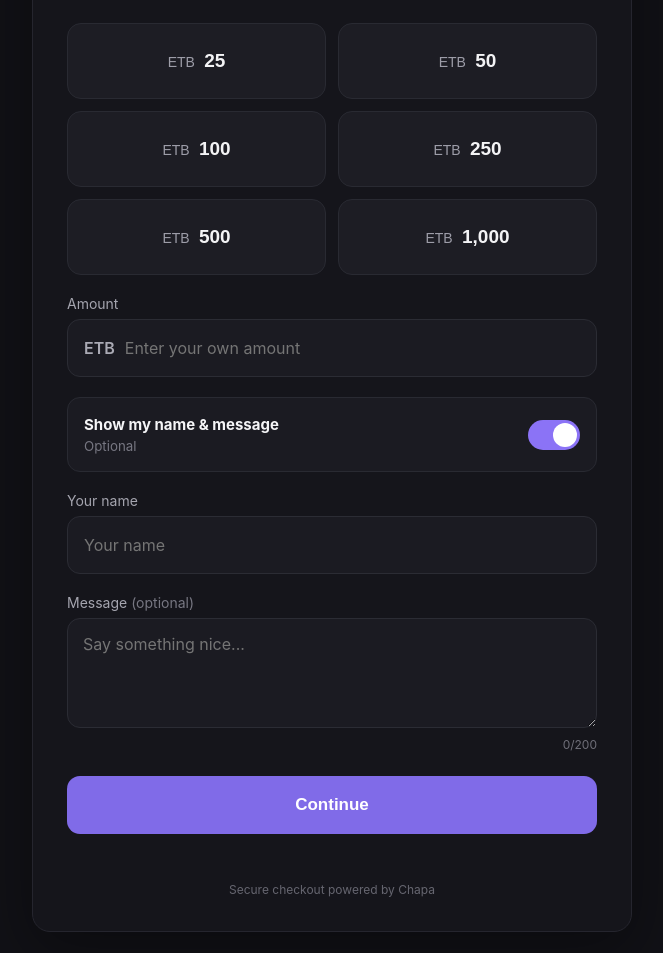
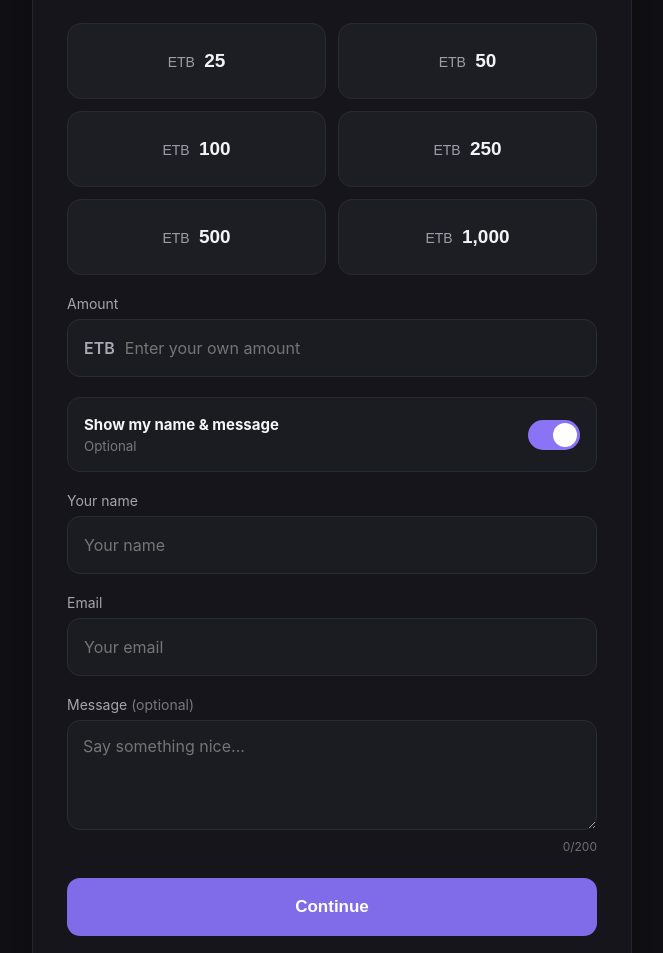
Before and after one commit to eliabebeyas7-beep/Eliyas_site1, a website: page public/index.html in a window 1280 px wide. Shown: the part 147-1100 px from the top of the page, without its empty margins (308-971 px from the left). Drawn offline with Linux system fonts and the light colour scheme.

Commit message:
Add email input field and update form submission

```diff
--- a/public/index.html
+++ b/public/index.html
@@ -41,13 +41,17 @@
       </div>
 
       <div id="infoFields">
-        <label class="label" for="name">Your name</label>
-        <input id="name" type="text" placeholder="Your name">
+  <label class="label" for="name">Your name</label>
+  <input id="name" type="text" placeholder="Your name">
 
-        <label class="label" for="message">Message <span>(optional)</span></label>
-        <textarea id="message" maxlength="200" placeholder="Say something nice..."></textarea>
-        <div class="counter"><span id="count">0</span>/200</div>
+  <label class="label" for="email">Email</label>
+  <input id="email" type="email" placeholder="Your email" required>
+
+  <label class="label" for="message">Message <span>(optional)</span></label>
+  <textarea id="message" maxlength="200" placeholder="Say something nice..."></textarea>
+  <div class="counter"><span id="count">0</span>/200</div>
       </div>
+
 
       <button id="pay" class="continue">Continue</button>
       <p id="status" class="status"></p>
@@ -105,7 +109,8 @@ pay.addEventListener("click", async () => {
       body: JSON.stringify({
         amount,
         first_name: showInfo.checked ? document.getElementById("name").value : "Supporter",
-        email: showInfo.checked ? document.getElementById("email").value : "supporter@gmail.com",
+        email: (showInfo.checked && document.getElementById("email")) ? document.getElementById("email").value : "supporter@gmail.com",
+
 
 
         message: showInfo.checked ? message.value : ""
```
